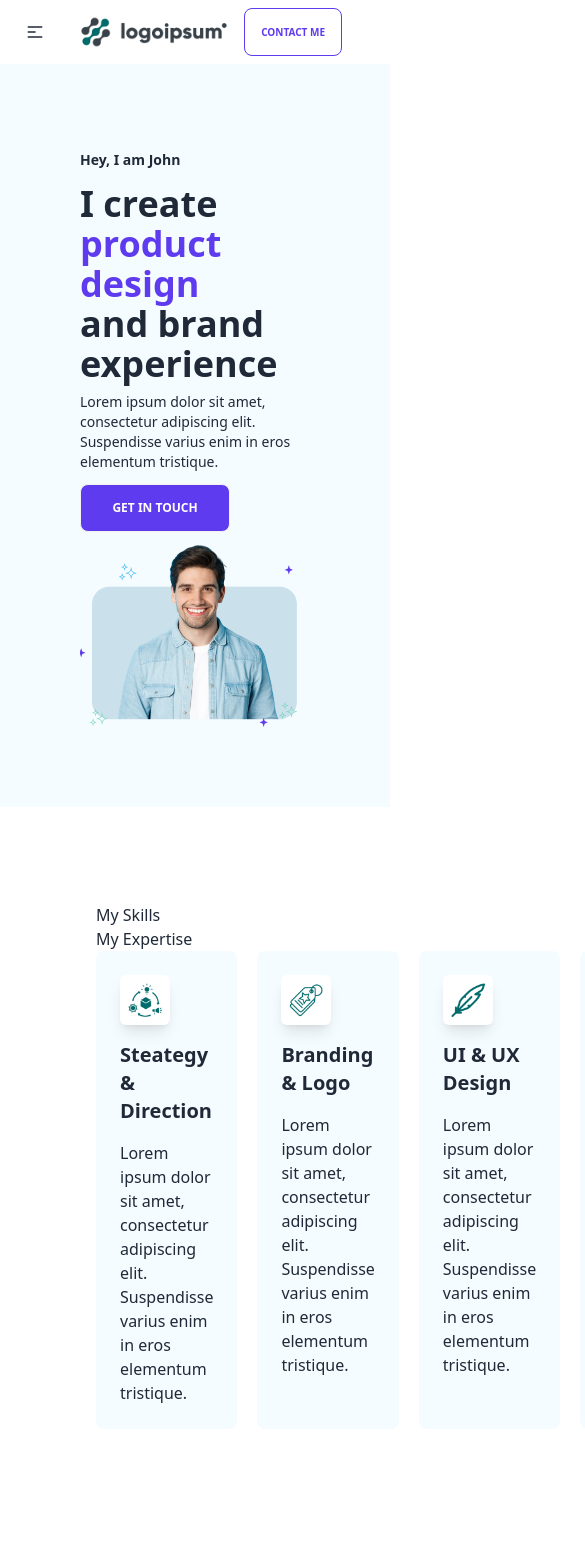
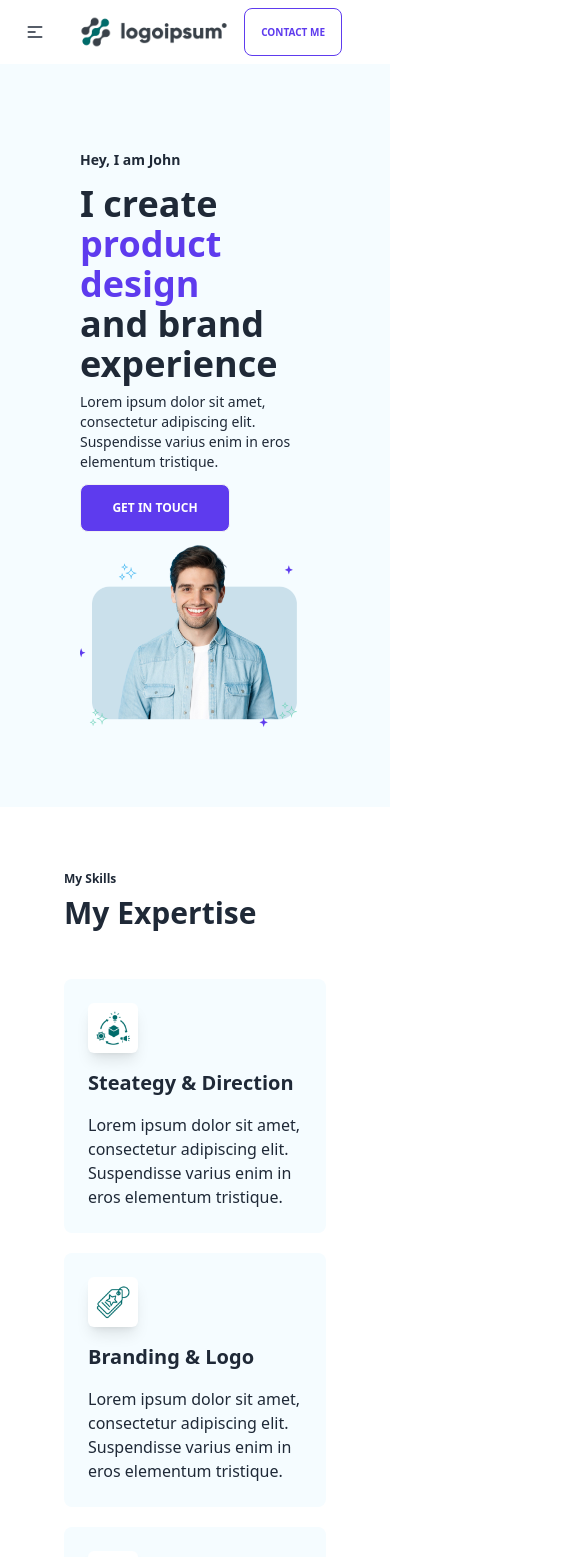
Before and after one commit to mdiktushar/Portfolio-Template-Design-One, a React (Vite) app: page / in a window 390 px wide. Shown: the top 1557 px of the page, 585 px wide, since content can reach past the window. Before the commit the page ends 1525 px from the top, so only its background shows below. Built offline with nearby package versions, Linux system fonts and the light colour scheme.

Commit message:
expertise section complete

```diff
--- a/src/Pages/Home/components/Expertises/Expertise/Expertise.jsx
+++ b/src/Pages/Home/components/Expertises/Expertise/Expertise.jsx
@@ -3,7 +3,7 @@ import React from 'react';
 const Expertise = ({expertise}) => {
     const {imageUrl, name, description} = expertise
     return (
-        <div className='bg-[#F5FCFF] p-6 rounded-lg'>
+        <div className='p-6 col-span-4 md:col-span-2 lg:col-span-1 rounded-lg bg-[#F5FCFF] '>
             <img className='mb-4 p-2 bg-white shadow-lg rounded-md' src={imageUrl} alt={name} width={'50px'} />
             <h3 className='mb-4 text-xl font-bold'>{name}</h3>
             <p>{description}</p>
--- a/src/Pages/Home/components/Expertises/Expertises.jsx
+++ b/src/Pages/Home/components/Expertises/Expertises.jsx
@@ -35,10 +35,10 @@ const Expertises = () => {
     );
   }
   return (
-    <div className="m-24">
-      <p>My Skills</p>
-      <h2>My Expertise</h2>
-      <div className="flex gap-5">
+    <div className="m-16 md:m-18 lg:m-24">
+      <p className="font-bold text-xs">My Skills</p>
+      <h2 className="mt-2 mb-12 font-bold text-3xl">My Expertise</h2>
+      <div className="grid grid-cols-4 gap-5">
         {expertises.map((expertise, index) => (
           <Expertise key={index} expertise={expertise} />
         ))}
```
